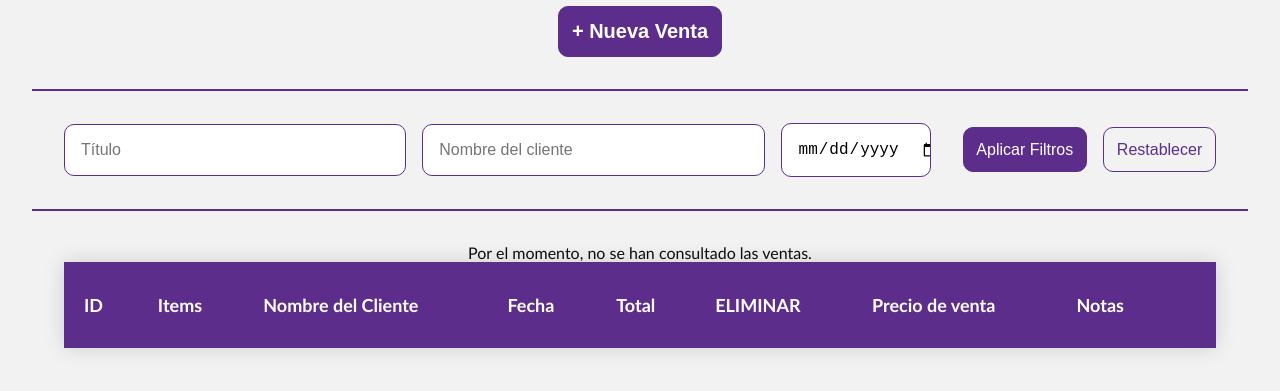
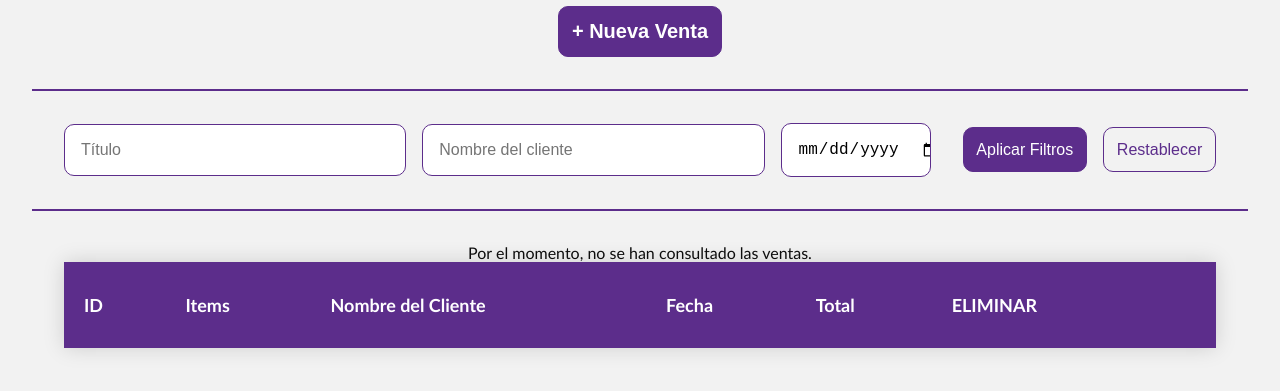
Before and after one commit to rssv384/Ejercicio5-PlayAndWin, a website: page src/sales/index.html in a window 1280 px wide. Shown: the part 219-610 px from the top of the page. Drawn offline with Linux system fonts and the light colour scheme.

Commit message:
EJ6: Correcion texto

```diff
--- a/src/sales/index.html
+++ b/src/sales/index.html
@@ -63,8 +63,6 @@
 				<th>Fecha</th>
 				<th>Total</th>
 				<th>ELIMINAR</th>
-				<th class="text-right">Precio de venta</th>
-				<th>Notas</th>
 				<th></th>
 			  </tr>
 			</thead>
```
